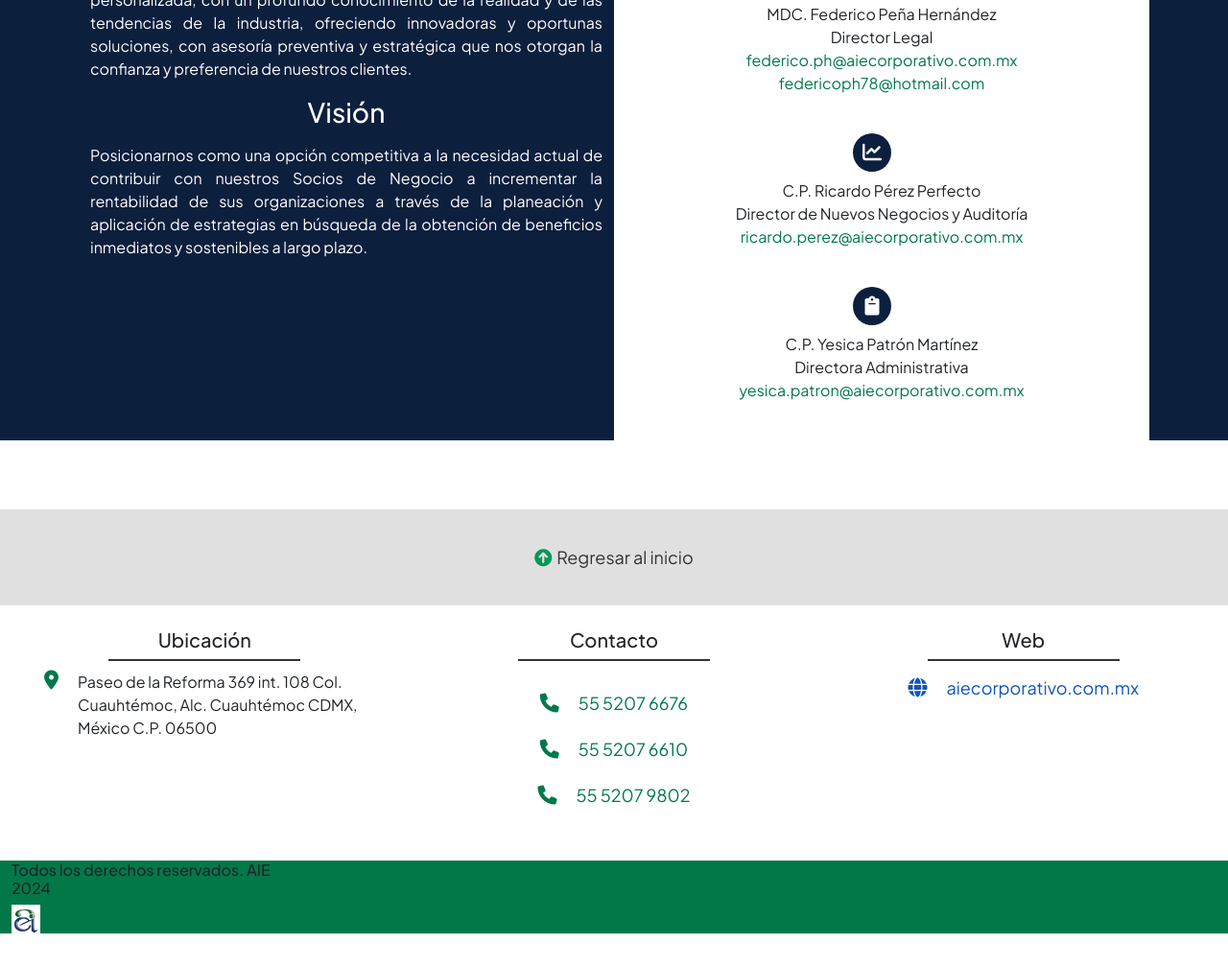
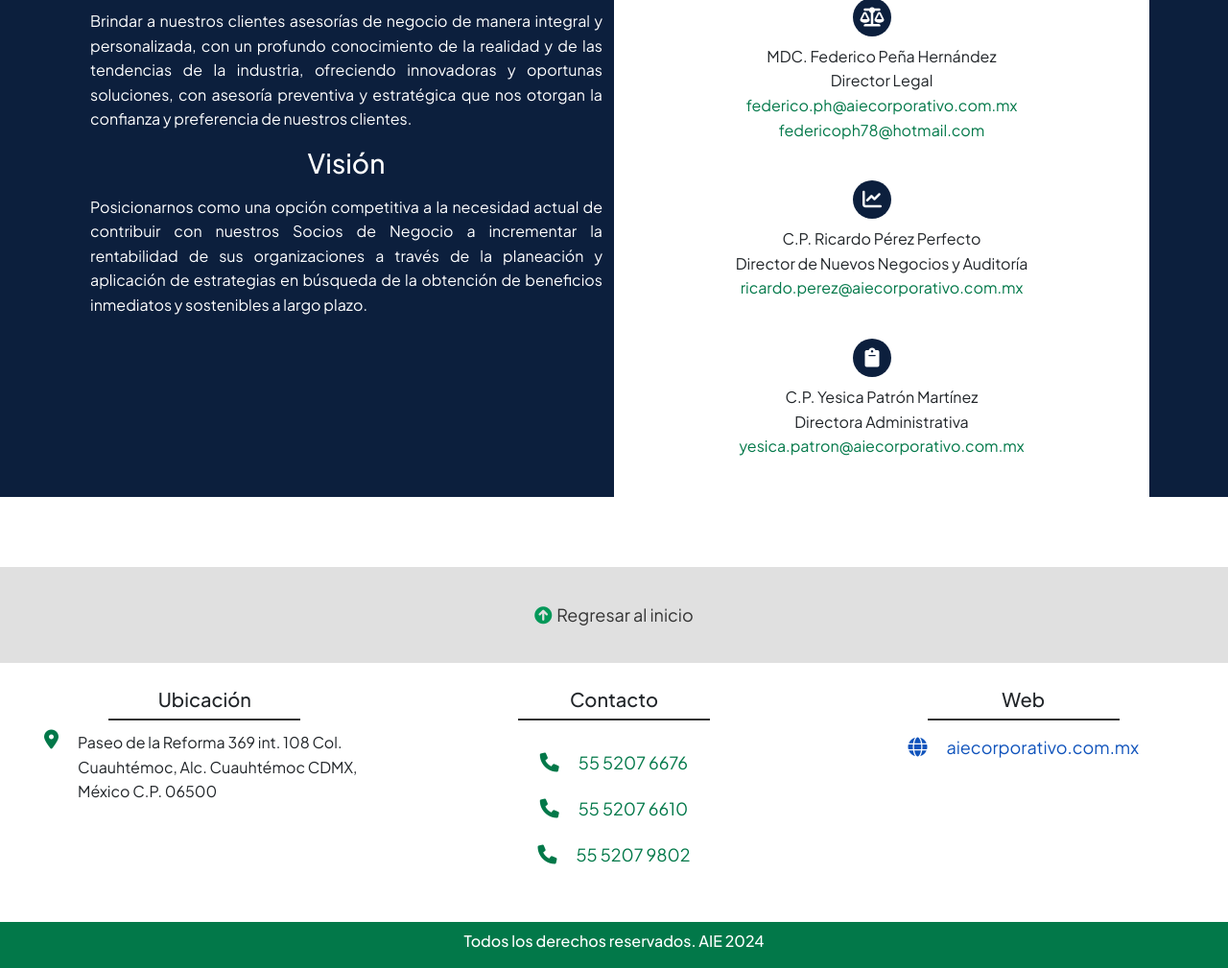
Before and after one commit to 12Antonio50/A-E, a plain HTML site: page index.html in a window 1280 px wide. Shown: the part 2174-3183 px from the top of the page at 96% size. Before the commit the page ends 3147 px from the top, so only its background shows below. Drawn offline with nearby package versions, Linux system fonts and the light colour scheme.

Commit message:
Animacion/scroll

```diff
--- a/index.html
+++ b/index.html
@@ -406,11 +406,9 @@
     <footer>
         <div class="container-fluid" style="background-color: #027849;">
             <div class="row">
-                <div class="col-md-3">
+                <div class="footer col-md-12 d-flex justify-content-center align-items-center">
                     <h6>Todos los derechos reservados. AIE 2024</h6>
-                    <img src="./img/logo.PNG" width="30px" height="30px" alt="">
                 </div>
-
             </div>
         </div>
     </footer>
--- a/style.css
+++ b/style.css
@@ -2,6 +2,9 @@
 
 body {
     font-family: "Plus Jakarta Sans", sans-serif;
+    margin: 0;
+    padding: 0;
+    line-height: 1.6;
 }
 
 .custom-nav {
@@ -258,3 +261,22 @@ a:hover {
     position: relative;
     z-index: 1;
 }
+
+.footer {
+    color: #fff;
+    height: 3rem;
+}
+
+body::-webkit-scrollbar {
+    width: 8px;
+}
+
+body::-webkit-scrollbar-track {
+    background: rgba(12, 31, 61, 0.7);;
+}
+
+body::-webkit-scrollbar-thumb {
+    background-color: #027849;
+    border-radius: 5px;
+    border: none;
+}
```
